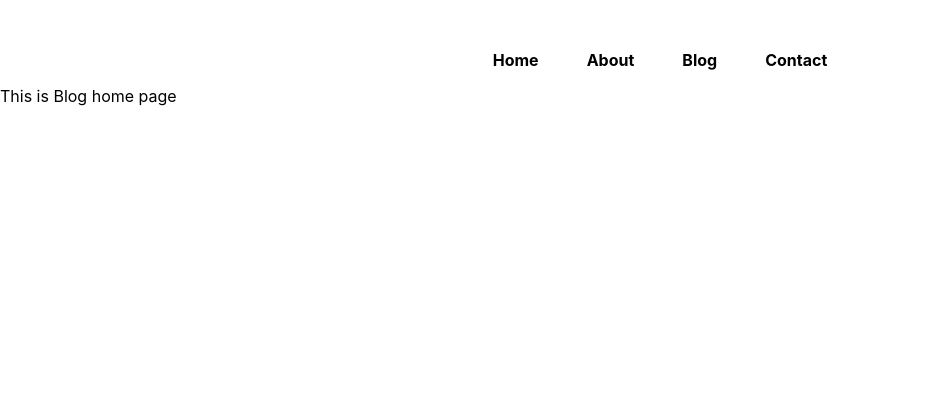
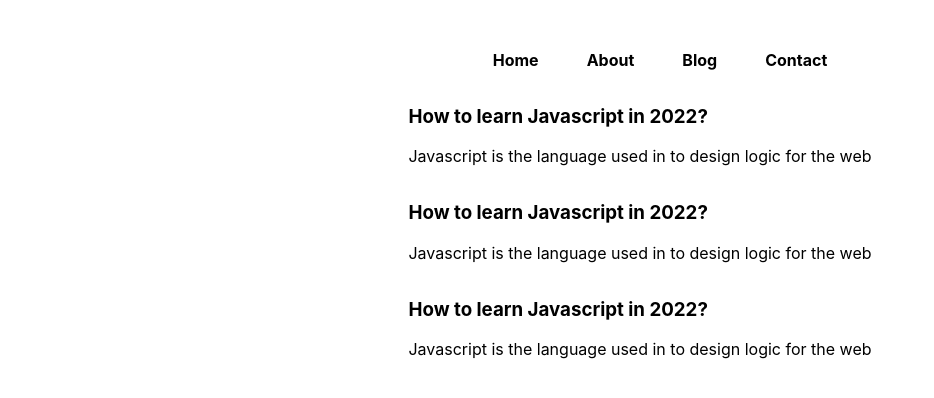
Before and after one commit to PinkalRaval/hunting-coder-next-js, a Next.js app: page /blog in a window 1280 px wide. Shown: the top 398 px of the page, without its empty margins (0-934 px from the left). Built offline with nearby package versions, Linux system fonts and the light colour scheme.

Commit message:
Creating Blog and BlogPost page

```diff
--- a/pages/blog.js
+++ b/pages/blog.js
@@ -1,8 +1,26 @@
 import React from 'react'
+import styles from '../styles/Blog.module.css'
+import Link from 'next/link'
 
 const Blog = () => {
   return (
-    <div>This is Blog home page </div>
+    <div className={styles.container}>
+      <main className={styles.main}>
+        <div className={styles.blogItemh3}>
+          <Link href={'/blogpost/learn-javascript'}>
+          <h3>How to learn Javascript in 2022?</h3></Link>
+          <p>Javascript is the language used in to design logic for the web</p>
+        </div>
+        <div className="blogItem">
+          <h3>How to learn Javascript in 2022?</h3>
+          <p>Javascript is the language used in to design logic for the web</p>
+        </div>
+        <div className="blogItem">
+          <h3>How to learn Javascript in 2022?</h3>
+          <p>Javascript is the language used in to design logic for the web</p>
+        </div>
+      </main>
+    </div>
   )
 }
 
--- a/pages/component/Navbar.js
+++ b/pages/component/Navbar.js
@@ -1,6 +1,6 @@
 import React from 'react'
 import Link from 'next/link'
-import styles from '/styles/Home.module.css'
+import styles from '../../styles/Home.module.css'
 
 const Navbar = () => {
   return (
--- /dev/null
+++ b/styles/Blog.module.css
@@ -0,0 +1,18 @@
+.container {
+    padding: 0 2rem;
+}
+
+.main {
+    min-height: 100vh;
+    flex: 1;
+    display: flex;
+    flex-direction: column;
+    justify-content: center;
+    align-items: center;
+    justify-content: flex-start;
+    padding-top: 3 rem;
+}
+
+.blogItemh3{
+    cursor: pointer;
+}
--- /dev/null
+++ b/styles/BlogPost.module.css
@@ -0,0 +1,13 @@
+.container {
+    padding: 0 22rem;
+}
+.main {
+    min-height: 100vh;
+    flex: 1;
+    display: flex;
+    flex-direction: column;
+    justify-content: center;
+    align-items: center;
+    justify-content: flex-start;
+    padding-top: 3 rem;
+}
```
Also changed, not shown: pages/blogpost/[slug].js (+10 -1 lines), pages/index.js (+1 -15 lines).
